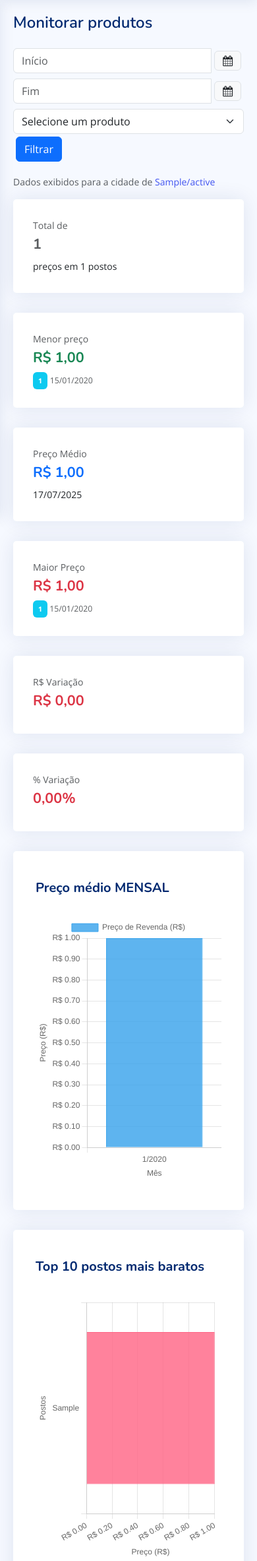
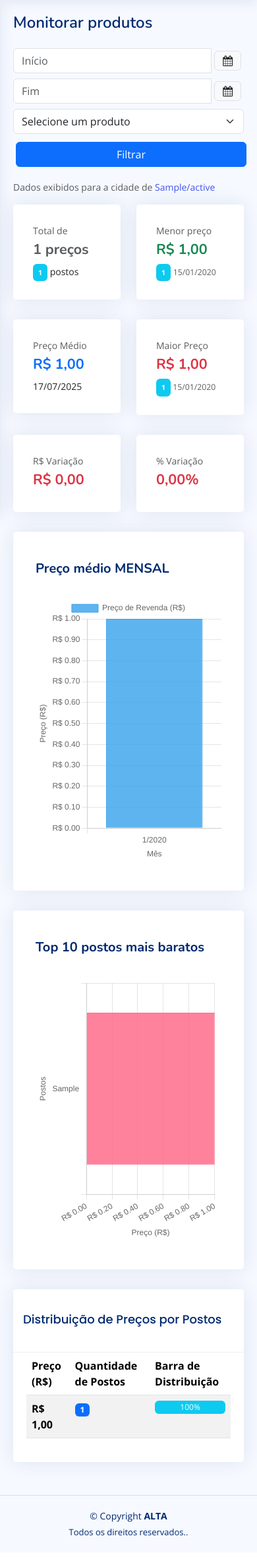
Before and after one commit to ricardopasqualino/alta_env, a Django app: page /monitorar-produtos/ in a window 390 px wide. Shown: the part 60-2426 px from the top of the page at 66% size. After the commit the page ends 2388 px from the top, so only its background shows below. Run offline with Django 5.2, Linux system fonts and the light colour scheme; a user stored in the database is signed in; tables that the repository leaves empty hold one stand-in row (values such as "Sample post"); some libraries are stand-ins or nearby versions.

Commit message:
inclusão da destribuição por postos / preços e ajustes na tela mobile;

```diff
--- a/alta/views.py
+++ b/alta/views.py
@@ -217,6 +217,11 @@ def p_monitorar_produtos(request):
 
     top_10_postos_mais_caros = filter.qs.order_by('-preco_revenda').values('gasstation_id__razao', 'preco_revenda')[:10]
 
+    # Contar quantos postos estão praticando cada preço distinto
+    precos_por_postos = filter.qs.values('preco_revenda').annotate(
+        quantidade_postos=Count('gasstation_id', distinct=True)
+    ).order_by('-quantidade_postos')
+
     data = {
         'filter': filter,
         'profile': profile,
@@ -236,7 +241,8 @@ def p_monitorar_produtos(request):
         'top_10_postos_mais_baratos': list(top_10_postos_mais_baratos),
         'top_10_postos_mais_caros': list(top_10_postos_mais_caros),
         'menor_preco_count': menor_preco_count,
-        'maior_preco_count': maior_preco_count
+        'maior_preco_count': maior_preco_count,
+        'precos_por_postos': list(precos_por_postos)
     }
 
     return render(request, 'p_mapeei.html', data)
--- a/core/settings.py
+++ b/core/settings.py
@@ -63,7 +63,7 @@ TEMPLATES = [
 WSGI_APPLICATION = 'core.wsgi.application'
 
 
-# # Bando de dados Render
+# Bando de dados Render
 DATABASES = {
     'default': {
         'ENGINE': 'django.db.backends.postgresql',
--- a/templates/p_mapeei.html
+++ b/templates/p_mapeei.html
@@ -46,9 +46,16 @@
                     </div>
                 </div>
 
-                <div class="col-lg-2 col-sm-12 col-md-6">
+                <div class="col-lg-2 d-none d-lg-block">
                     <button class="btn btn-primary m-1" type="submit">Filtrar</button>
                 </div>
+
+                <div class="col-lg-2 d-lg-none mt-2">
+                    <button class="btn btn-primary m-1 w-100" type="submit">Filtrar</button>
+                </div>
+
+
+                <div class="col-lg-2 d-lg-none">
             </div>
         </form>
     </div>
@@ -58,9 +65,10 @@
         <a href="{% url 'p_profile' %}" class="breadcrumb-item">{{ cidade_usuario }}/{{ uf_usuario }}</a></p>
     </div>
 
+
 <section class="section contact">
 
-    <div class="row d-flex">
+    <div class="row d-flex d-none d-lg-flex">
         <div class="col-lg-2">
             <div class="info-box card">
                 <p class="text-muted mb-1">Total de</p>
@@ -110,6 +118,55 @@
 
     </div>
 
+    <div class="row d-flex d-md-none">
+        <div class="col-6">
+            <div class="info-box card">
+                <p class="text-muted mb-1">Total de</p>
+                <h4 class="text-muted"><strong>{{ total_linhas_pesquisa }} preços</strong></h4>
+                <p><span class="badge bg-info text-white p-2">{{ total_postos }}</span> postos</p>
+            </div>
+        </div>
+
+        <div class="col-6">
+            <div class="info-box card">
+                <p class="text-muted mb-1">Menor preço</p>
+                <h4 class="text-success"><strong>R$ {{ menor_preco|floatformat:2 }}</strong></h4>
+                <p><span class="badge bg-info text-white p-2">{{ menor_preco_count }}</span>  <span class="text-muted small">   {{ data_menor_preco|date:'d/m/Y' }}</span></p>
+            </div>
+        </div>
+
+        <div class="col-6">
+            <div class="info-box card">
+                <p class="text-muted mb-1">Preço Médio</p>
+                <h4 class="text-primary"><strong>R$ {{ media_preco|floatformat:2 }}</strong></h4>
+                <p>{{ today|date:'d/m/Y' }}</p>
+            </div>
+        </div>
+
+        <div class="col-6">
+            <div class="info-box card">
+                <p class="text-muted mb-1">Maior Preço</p>
+                <h4 class="text-danger"><strong>R$ {{ maior_preco|floatformat:2 }}</strong></h4>
+                <p><span class="badge bg-info text-white p-2">{{ maior_preco_count }}</span><span class="text-muted small">  {{ data_maior_preco|date:'d/m/Y' }}</span></p>
+            </div>
+        </div>
+
+        <div class="col-6">
+            <div class="info-box card">
+                <p class="text-muted mb-1">R$ Variação</p>
+                <h4 class="text-danger"><strong>R$ {{ variance|floatformat:2 }}</strong></h4>
+            </div>
+        </div>
+
+        <div class="col-6">
+            <div class="info-box card">
+                <p class="text-muted mb-1">% Variação</p>
+                <h4 class="text-danger"><strong>{{ variance_percent|floatformat:2 }}%</strong></h4>
+            </div>
+        </div>
+    </div>
+
+
     <div class="row">
         <div class="col-lg-6 col-sm-12 col-md-6">
             <div class="card">
@@ -140,6 +197,59 @@
             </div>
         </div>
     </div>
+
+    <div class="row">
+        <div class="col-12">
+            <div class="card">
+                <div class="card-header">
+                    <h5 class="card-title">Distribuição de Preços por Postos</h5>
+                </div>
+                <div class="card-body">
+                    <div class="table-responsive">
+                        <table class="table table-striped table-hover">
+                            <thead>
+                                <tr>
+                                    <th>Preço (R$)</th>
+                                    <th>Quantidade de Postos</th>
+                                    <th>Barra de Distribuição</th>
+                                </tr>
+                            </thead>
+                            <tbody>
+                                {% for preco in precos_por_postos %}
+                                <tr>
+                                    <td class="fw-bold">R$ {{ preco.preco_revenda|floatformat:2 }}</td>
+                                    <td>
+                                        <span class="badge bg-primary">{{ preco.quantidade_postos }}</span>
+                                    </td>
+                                    <td>
+                                        <div class="progress" style="height: 20px;">
+                                            {% widthratio preco.quantidade_postos total_postos 100 as percentage %}
+                                            <div class="progress-bar bg-info"
+                                                 role="progressbar"
+                                                 style="width: {{ percentage }}%"
+                                                 aria-valuenow="{{ preco.quantidade_postos }}"
+                                                 aria-valuemin="0"
+                                                 aria-valuemax="{{ total_postos }}">
+                                                {{ percentage }}%
+                                            </div>
+                                        </div>
+                                    </td>
+                                </tr>
+                                {% empty %}
+                                <tr>
+                                    <td colspan="3" class="text-center text-muted">
+                                        Nenhum dado disponível
+                                    </td>
+                                </tr>
+                                {% endfor %}
+                            </tbody>
+                        </table>
+                    </div>
+                </div>
+            </div>
+        </div>
+    </div>
+
 </section>
 
 <!-- Passar dados do Django para JavaScript de forma segura -->
```
